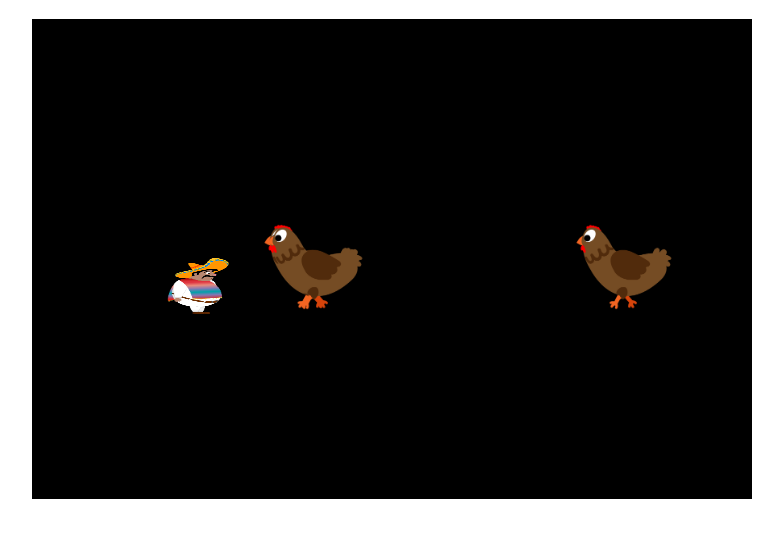
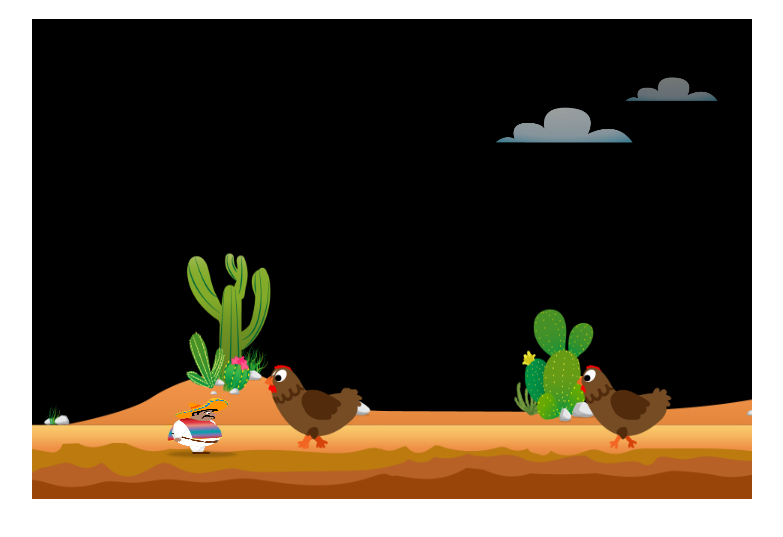
Before and after one commit to felianfilian/11_1_el_pollo_v1, a plain HTML site: page index.html in a window 1280 px wide. Shown: the part 69-606 px from the top of the page, without its empty margins (248-1031 px from the left). Drawn offline with Linux system fonts and the light colour scheme.

Commit message:
create background class

```diff
--- a/index.html
+++ b/index.html
@@ -10,6 +10,8 @@
     <script src="./js/movable.class.js"></script>
     <script src="./js/character.class.js"></script>
     <script src="./js/chicken.class.js"></script>
+    <script src="./js/cloud.class.js"></script>
+    <script src="./js/background.class.js"></script>
     <script src="./js/game.js"></script>
   </head>
   <body onload="init()">
--- /dev/null
+++ b/js/background.class.js
@@ -0,0 +1,10 @@
+class Background extends Movable {
+  x = 0;
+  y = 0;
+  height = 480;
+  width = 720;
+
+  constructor(path) {
+    super().loadImage(path);
+  }
+}
--- /dev/null
+++ b/js/cloud.class.js
@@ -0,0 +1,9 @@
+class Cloud extends Movable {
+  y = 20;
+  constructor() {
+    super().loadImage("img/5_background/layers/4_clouds/1.png");
+    this.x = Math.random() * 500;
+    this.height = 250;
+    this.width = 500;
+  }
+}
--- a/js/movable.class.js
+++ b/js/movable.class.js
@@ -1,6 +1,6 @@
 class Movable {
   x = 120;
-  y = 200;
+  y = 340;
   height = 100;
   width = 100;
   img;
--- a/js/world.class.js
+++ b/js/world.class.js
@@ -4,6 +4,8 @@ class World {
 
   character = new Character();
   enemies = [new Chicken(), new Chicken(), new Chicken()];
+  clouds = [new Cloud()];
+  background = new Background("img/5_background/layers/1_first_layer/1.png");
 
   constructor(canvas) {
     this.ctx = canvas.getContext("2d");
@@ -13,6 +15,24 @@ class World {
 
   draw() {
     this.ctx.clearRect(0, 0, this.canvas.width, this.canvas.height);
+
+    this.ctx.drawImage(
+      this.background.img,
+      this.background.x,
+      this.background.y,
+      this.background.width,
+      this.background.height
+    );
+
+    this.clouds.forEach((cloud) => {
+      this.ctx.drawImage(
+        cloud.img,
+        cloud.x,
+        cloud.y,
+        cloud.width,
+        cloud.height
+      );
+    });
 
     this.ctx.drawImage(
       this.character.img,
```
